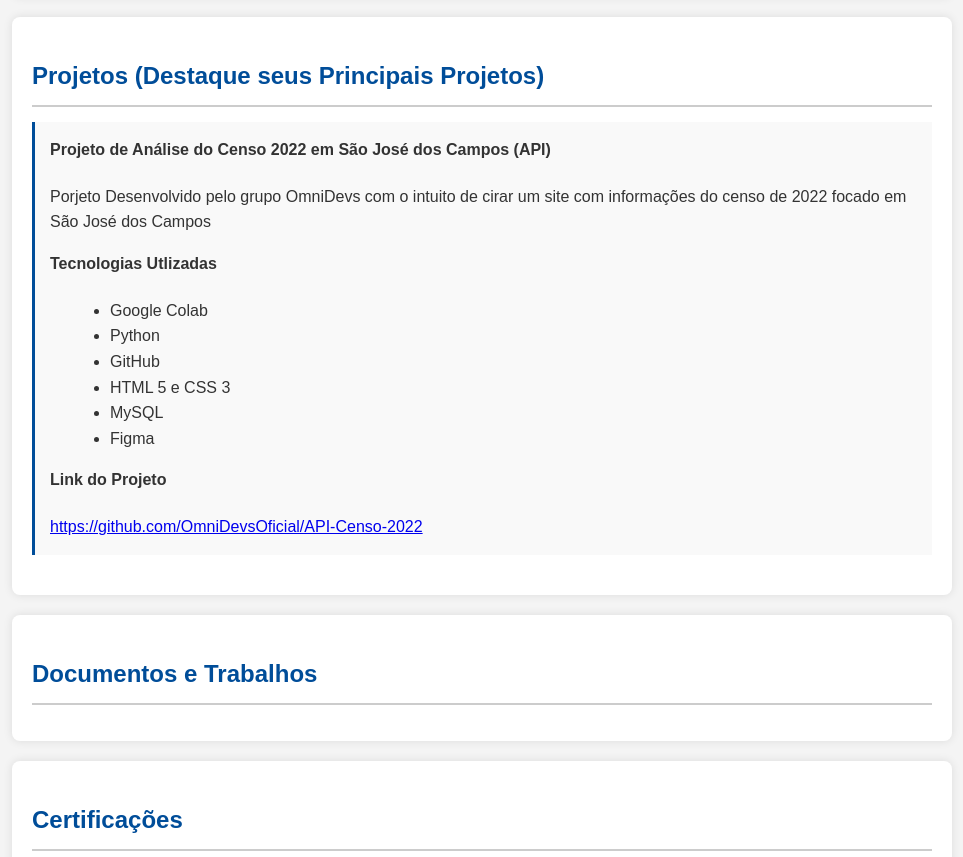
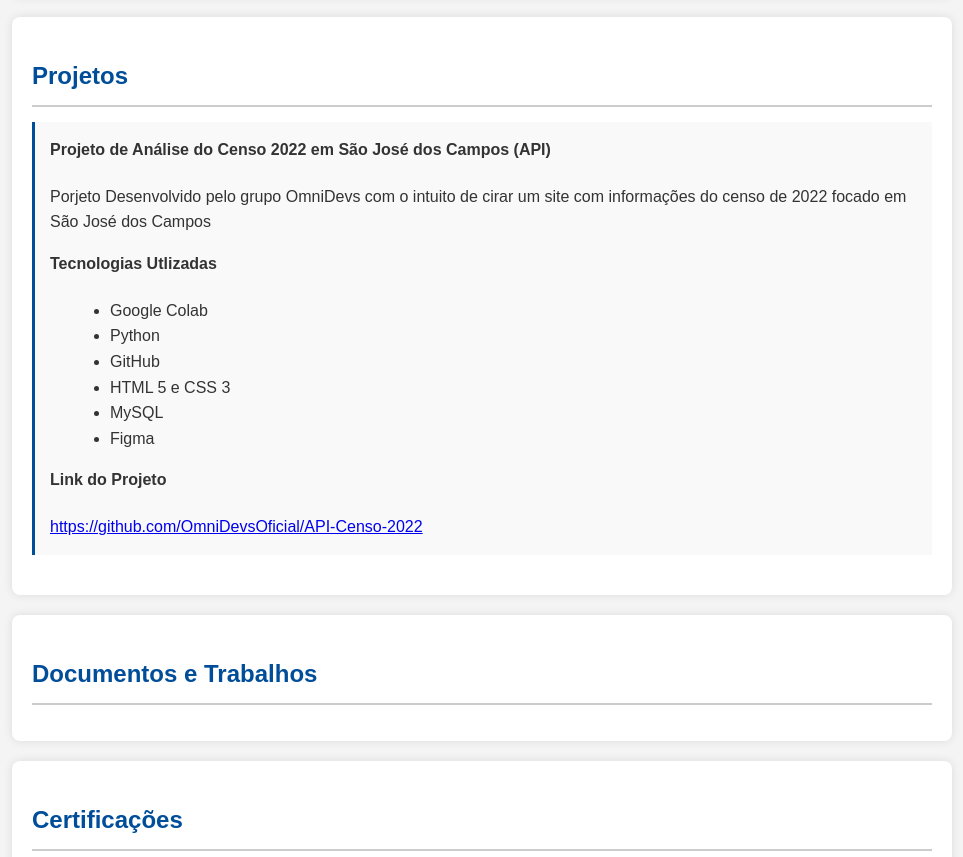
Before and after one commit to Mactravish552/Portfolio-Guilherme-de-Campos, a plain HTML site: page index.html in a window 1280 px wide. Shown: the part 2193-3050 px from the top of the page, without its empty margins (158-1121 px from the left). Drawn offline with Linux system fonts and the light colour scheme.

Commit message:
update 1

```diff
--- a/index.html
+++ b/index.html
@@ -94,7 +94,7 @@
     </section>
 
     <section id="projetos">
-        <h2>Projetos (Destaque seus Principais Projetos)</h2>
+        <h2>Projetos</h2>
         <!--Esta seção deve ser preenchida com descrições detalhadas de projetos acadêmicos ou pessoais. Inclua imagens, gráficos ou links para o código (GitHub Pages ou Vercel).-->
         <!--Use seções como "Desafios enfrentados" e "Soluções adotadas" para demonstrar capacidade de resolução de problemas.-->
             <div class="bloco-curriculo">
```
